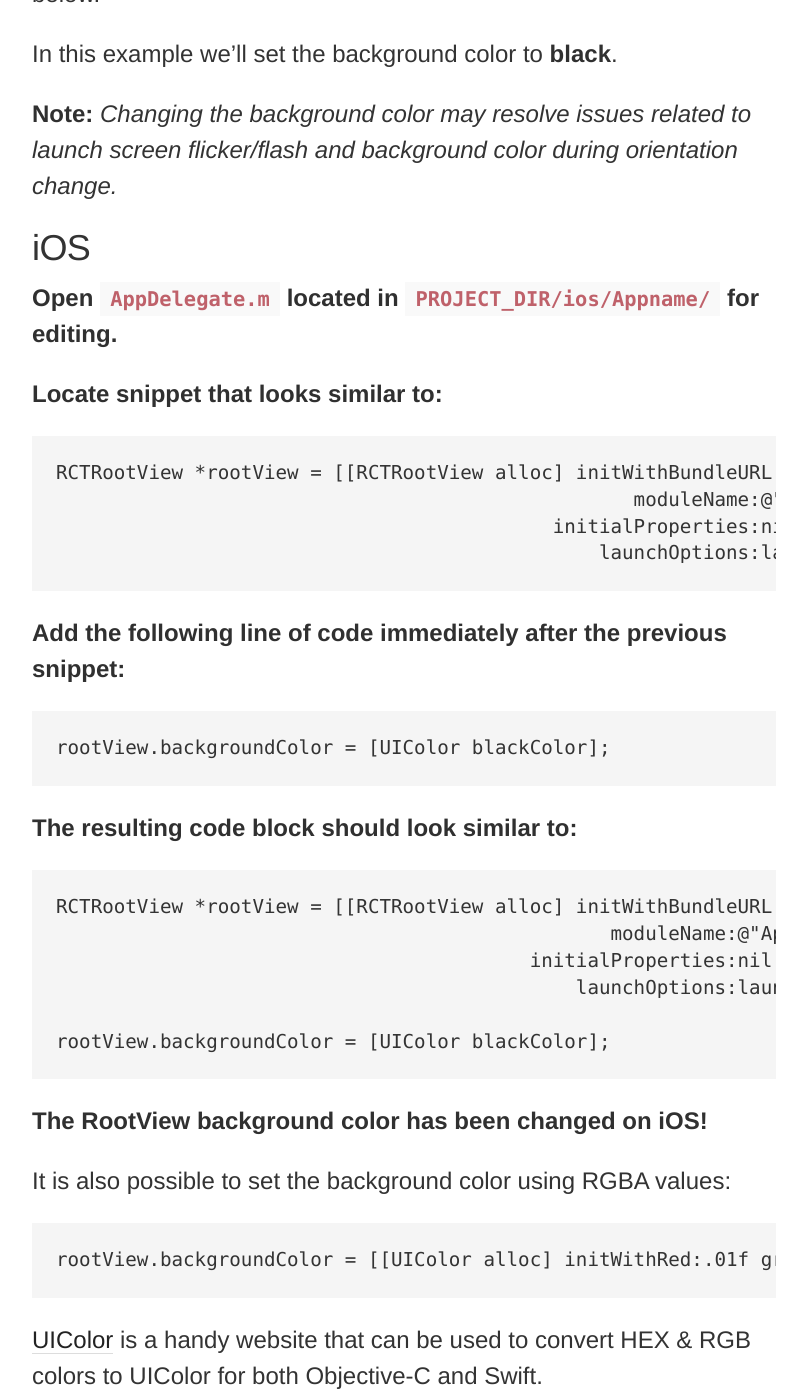
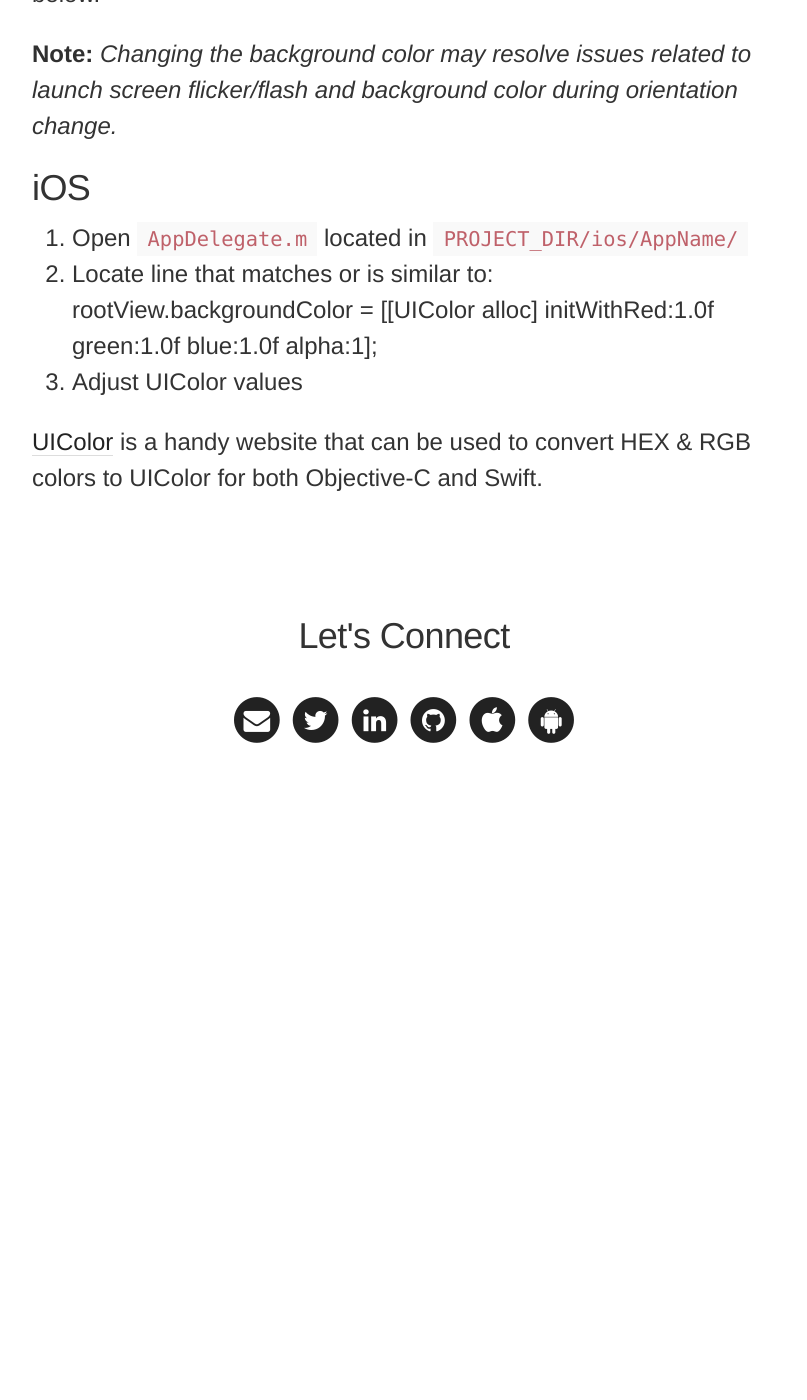
Before and after one commit to joshbuchea/joshbuchea.com, a Jekyll site: the page built from _posts/2016-04-10-react-native-set-rootview-background-color.md, in a window 1280 px wide and 1400 px high, scrolled down 547 px. Shown: the whole window, without its empty margins (236-1043 px from the left). Built offline with Jekyll 4.4.1, drawn with Linux system fonts in a browser that asks for light colours; nearby versions of some CDN libraries; comment, search, counter and statistics services are not loaded; after the commit the page ends 1342 px from its top, so only the background shows below that; some of the changed text lies outside the part shown.

Commit message:
Update post: "React Native: Set RootView Background Color"

````diff
--- a/_posts/2016-04-10-react-native-set-rootview-background-color.md
+++ b/_posts/2016-04-10-react-native-set-rootview-background-color.md
@@ -6,47 +6,13 @@ category: React Native
 
 In the RootView of a React Native app, the default background color is white. We can change this to another color by following the steps below.
 
-In this example we'll set the background color to **black**.
-
 **Note:** _Changing the background color may resolve issues related to launch screen flicker/flash and background color during orientation change._
 
 ## iOS
 
-**Open `AppDelegate.m` located in `PROJECT_DIR/ios/Appname/` for editing.**
-
-**Locate snippet that looks similar to:**
-
-    RCTRootView *rootView = [[RCTRootView alloc] initWithBundleURL:jsCodeLocation
-                                                      moduleName:@"Appname"
-                                               initialProperties:nil
-                                                   launchOptions:launchOptions];
-
-
-
-
-**Add the following line of code immediately after the previous snippet:**
-
-```
-rootView.backgroundColor = [UIColor blackColor];
-```
-
-**The resulting code block should look similar to:**
-
-    RCTRootView *rootView = [[RCTRootView alloc] initWithBundleURL:jsCodeLocation
-                                                    moduleName:@"Appname"
-                                             initialProperties:nil
-                                                 launchOptions:launchOptions];
-
-    rootView.backgroundColor = [UIColor blackColor];
-
-**The RootView background color has been changed on iOS!**
-
-It is also possible to set the background color using RGBA values:
-
-```
-rootView.backgroundColor = [[UIColor alloc] initWithRed:.01f green:.75f blue:.54f alpha:1];
-```
+1. Open `AppDelegate.m` located in `PROJECT_DIR/ios/AppName/`
+2. Locate line that matches or is similar to:
+        rootView.backgroundColor = [[UIColor alloc] initWithRed:1.0f green:1.0f blue:1.0f alpha:1];
+3. Adjust UIColor values
 
 [UIColor](http://uicolor.xyz/) is a handy website that can be used to convert HEX & RGB colors to UIColor for both Objective-C and Swift.
-
-iOS steps were sourced from [Changing the React Native RootView Background Color (iOS and Android)](http://moduscreate.com/changing-the-react-native-rootview-background-color-ios-and-android/) by Jay Garcia. (I believe the Android information in this post may be out of date, which is why I didn't include steps for Android).
````
